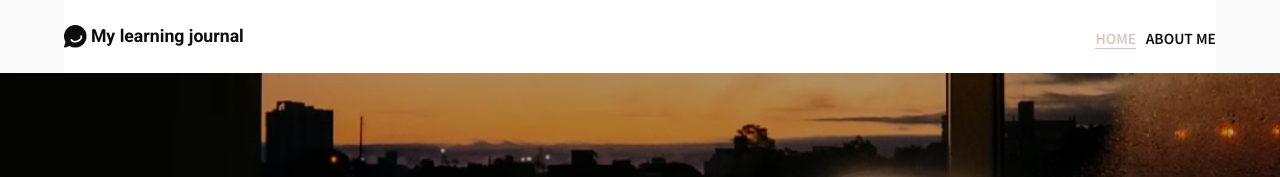
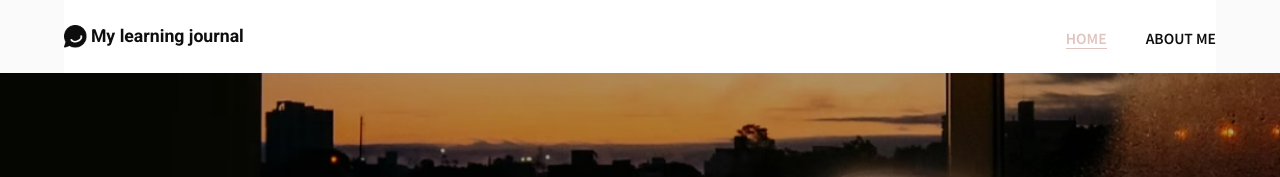
Before and after one commit to mitild/My-Journal, a plain HTML site: page index.html in a window 1280 px wide. Shown: the top 177 px of the page. Drawn offline with Linux system fonts and the light colour scheme.

Commit message:
Update styles.css

```diff
--- a/styles.css
+++ b/styles.css
@@ -76,8 +76,7 @@ ul {
 ul a {
   font-weight: 600;
   text-decoration: none;
-  margin-left: .6em;
-  /* margin-left: 2.5em; */
+  margin-left: 2.5em;
 }
 
 .active {
```
